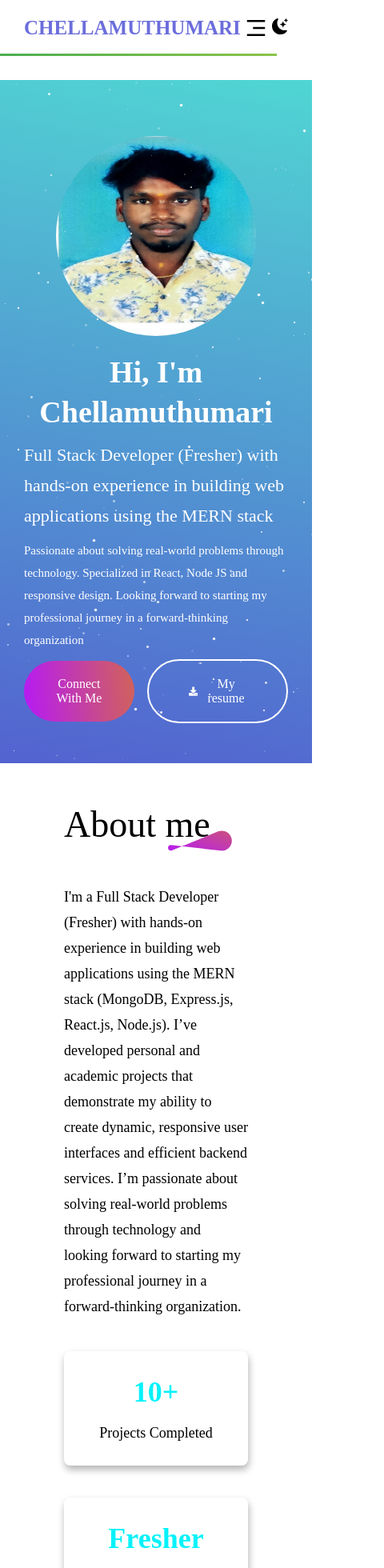
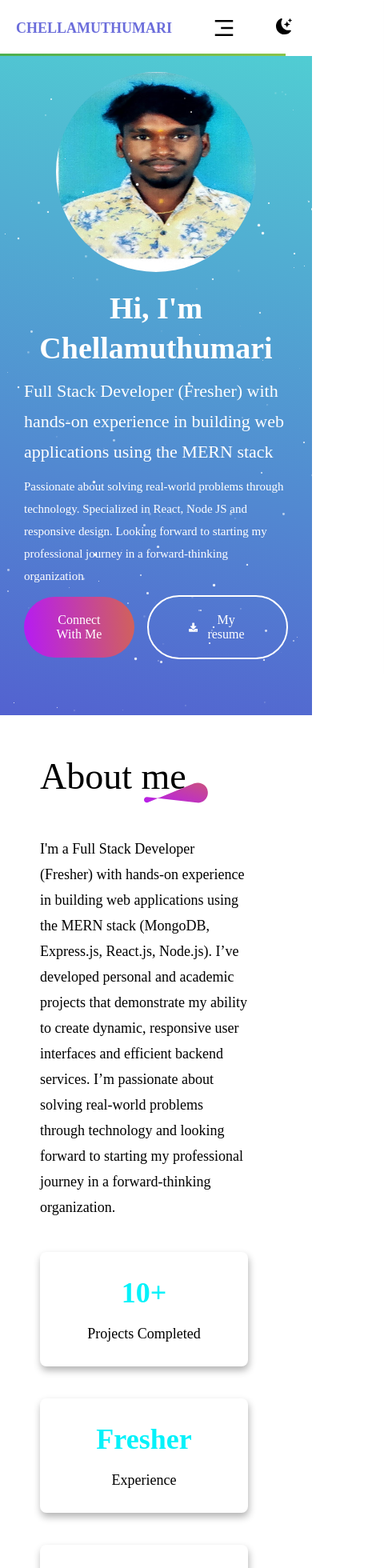
Before and after one commit to CHELLAMUTHU-dev/Portfolio, a React (Create React App) app: page / in a window 390 px wide. Shown: the top 1960 px of the page at 80% size, 480 px wide, since content can reach past the window. Built offline with nearby package versions, Linux system fonts and the light colour scheme.

Commit message:
last update

```diff
--- a/src/components/About/index.css
+++ b/src/components/About/index.css
@@ -4,7 +4,7 @@
     align-items: center;
     gap: 20px;
     justify-content:center;
-    padding: 50px 80px;
+    padding: 50px 80px 0px 50px;
     min-height: 100vh;
 }
 
--- a/src/components/Contact/index.css
+++ b/src/components/Contact/index.css
@@ -140,7 +140,7 @@
 @media (max-width:768px){
     .contact{
         gap: 60px;
-        padding: 50px 70px;
+        padding: 50px 30px;
         align-items: start;
     }
 
@@ -163,7 +163,7 @@
     }
     .contact-left p{
         font-size: 16px;
-        width: 350px;
+        width: 300px;
     }
     .contact-left a{
         font-size: 15px;
--- a/src/components/Header/index.css
+++ b/src/components/Header/index.css
@@ -21,7 +21,7 @@
 .navbar {
   display: flex;
   align-items: center;
-  justify-content: space-between;
+  gap: 250px;
   position: fixed;
   top: 0;
   z-index: 1000;
@@ -33,6 +33,9 @@
 .nav-logo{
     font-size:25px;
     color: rgb(107, 109, 219);
+    @media screen and (max-width: 900px) {
+      font-size: 18px;
+    }
 }
 
 .nav-menu {
@@ -94,7 +97,8 @@
 
 @media (max-width: 900px) {
   .navbar{
-    padding: 20px 30px;
+    padding: 20px 20px;
+    gap: 50px;
   }
 
 
--- a/src/components/Hero/index.css
+++ b/src/components/Hero/index.css
@@ -16,7 +16,8 @@
   @media (max-width:768px) {
     flex-direction: column;
     justify-content: flex-start;
-    margin-top: 100px;
+    margin-top: 0px;
+    padding: 20px 10px;
   }
 }
 
--- a/src/components/Projects/index.css
+++ b/src/components/Projects/index.css
@@ -116,7 +116,7 @@ summary{
     }
     .project{
         width: 100%;
-        max-width: 350px;
+        max-width: 250px;
     }
     .book-hub, .e-commerce{
         height: 250px;
--- a/src/components/Skills/index.css
+++ b/src/components/Skills/index.css
@@ -103,7 +103,7 @@
 
 @media(max-width:768px){
     .skills{
-
+        padding: 30px 0px 0px 10px;
         align-items: start;
     }
     .skills-title{
@@ -119,8 +119,7 @@
         margin-top: -35px;
     }
     .skills-list{
-        margin-left: 0;
-        margin-right: 0px;
+        margin: 0px 0px 0px 0px;
     }
     .skills-list h1{
         font-size: 30px;
@@ -164,7 +163,7 @@
         justify-content: space-between;
         align-items: center;
         transition: 0.3s;
-        margin-left: 10px;
+        margin-left: 5px;
     }
     .linear-progress:hover{
         transform: scale(1.1);
@@ -176,11 +175,12 @@
         outline: none;
         height: 8px;
         border-radius: 50px;
-        margin-right: 20px;
+        margin-right: 5px;
         background: linear-gradient(264deg, #df8908 -5.09% , #b415ff 106.25%);
     }
     .linear-progress p{
         font-size: 18px;
+        max-width: 10px;
     }
     .skill-type{
         margin-right: 0px;
```
